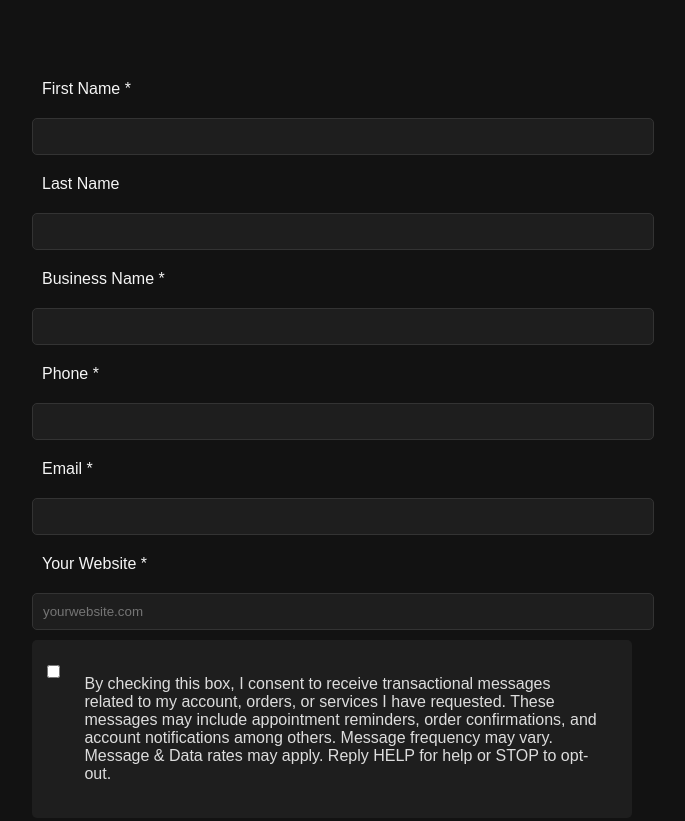
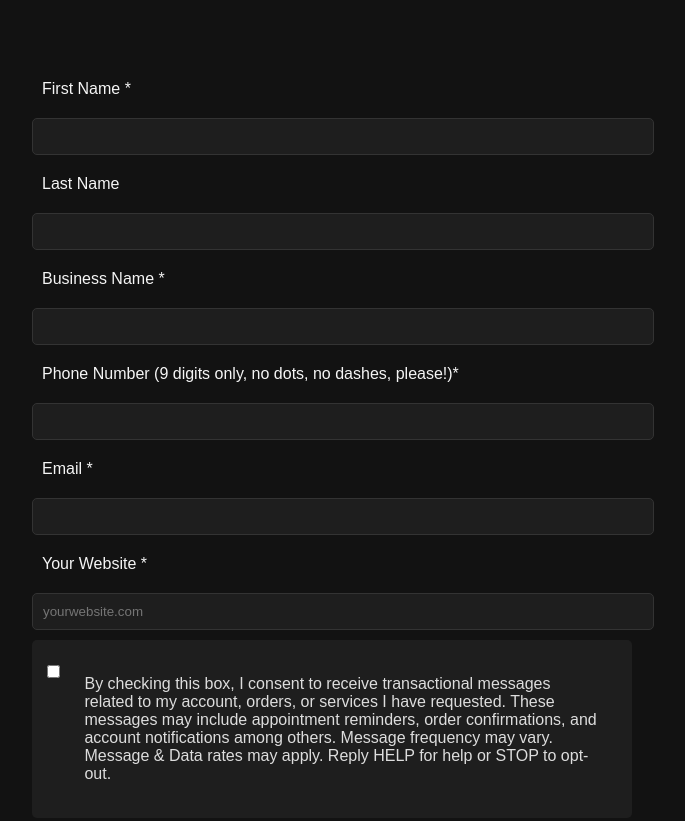
Before and after one commit to DavidMCinema/QuantumResonance, a website: page index.html in a window 1280 px wide. Shown: the top 821 px of the page, without its empty margins (308-993 px from the left). Drawn offline with Linux system fonts and the light colour scheme.

Commit message:
Update index.html

```diff
--- a/index.html
+++ b/index.html
@@ -128,7 +128,7 @@
       <label for="businessName">Business Name *</label>
       <input type="text" id="businessName" name="business_name" required autocomplete="organization">
 
-      <label for="phone">Phone *</label>
+      <label for="phone">Phone Number (9 digits only, no dots, no dashes, please!)*</label>
       <input type="tel" id="phone" name="phone" required autocomplete="tel">
 
       <label for="email">Email *</label>
```
